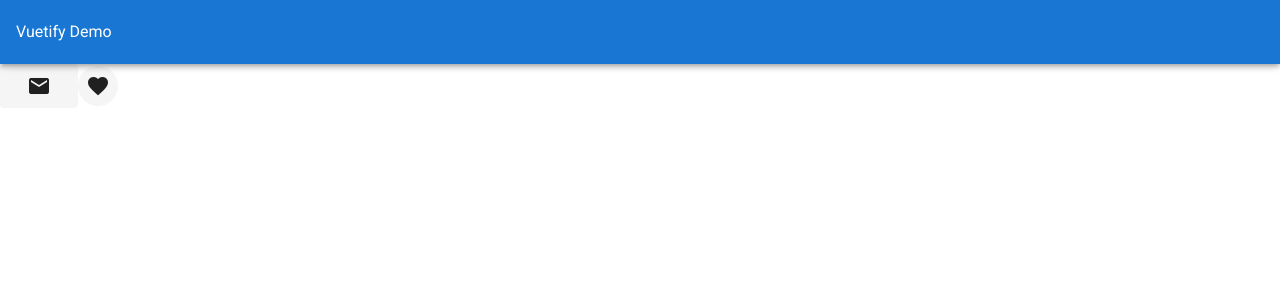
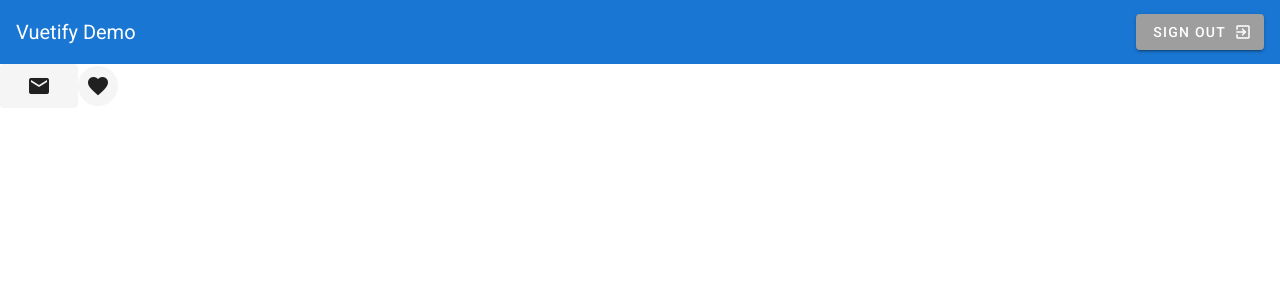
Before and after one commit to suhuromarfarah/Listn, a Vue app: page / in a window 1280 px wide. Shown: the top 300 px of the page. Built offline with nearby package versions, Linux system fonts and the light colour scheme.

Commit message:
Add toolbar

```diff
--- a/src/App.vue
+++ b/src/App.vue
@@ -1,9 +1,6 @@
 <template>
   <v-app>
-    <v-app-bar app color="primary" dark>
-      <span>Vuetify Demo</span>
-    </v-app-bar>
-
+    <navbar />
     <v-content>
       <router-view></router-view>
     </v-content>
@@ -11,9 +8,10 @@
 </template>
 
 <script>
+import Navbar from "@/components/Navbar";
 export default {
   name: "App",
-  components: {},
+  components: { Navbar },
   data: () => ({
     //
   })
--- /dev/null
+++ b/src/components/Navbar.vue
@@ -0,0 +1,18 @@
+<template>
+  <nav>
+    <v-toolbar app flat color="primary" dark>
+      <v-toolbar-title>
+        <span>Vuetify Demo</span>
+      </v-toolbar-title>
+			<v-spacer></v-spacer>
+      <v-btn flat color="grey">
+        Sign Out
+        <v-icon right>exit_to_app</v-icon>
+      </v-btn>
+    </v-toolbar>
+  </nav>
+</template>
+
+<script>
+export default {};
+</script>
```
